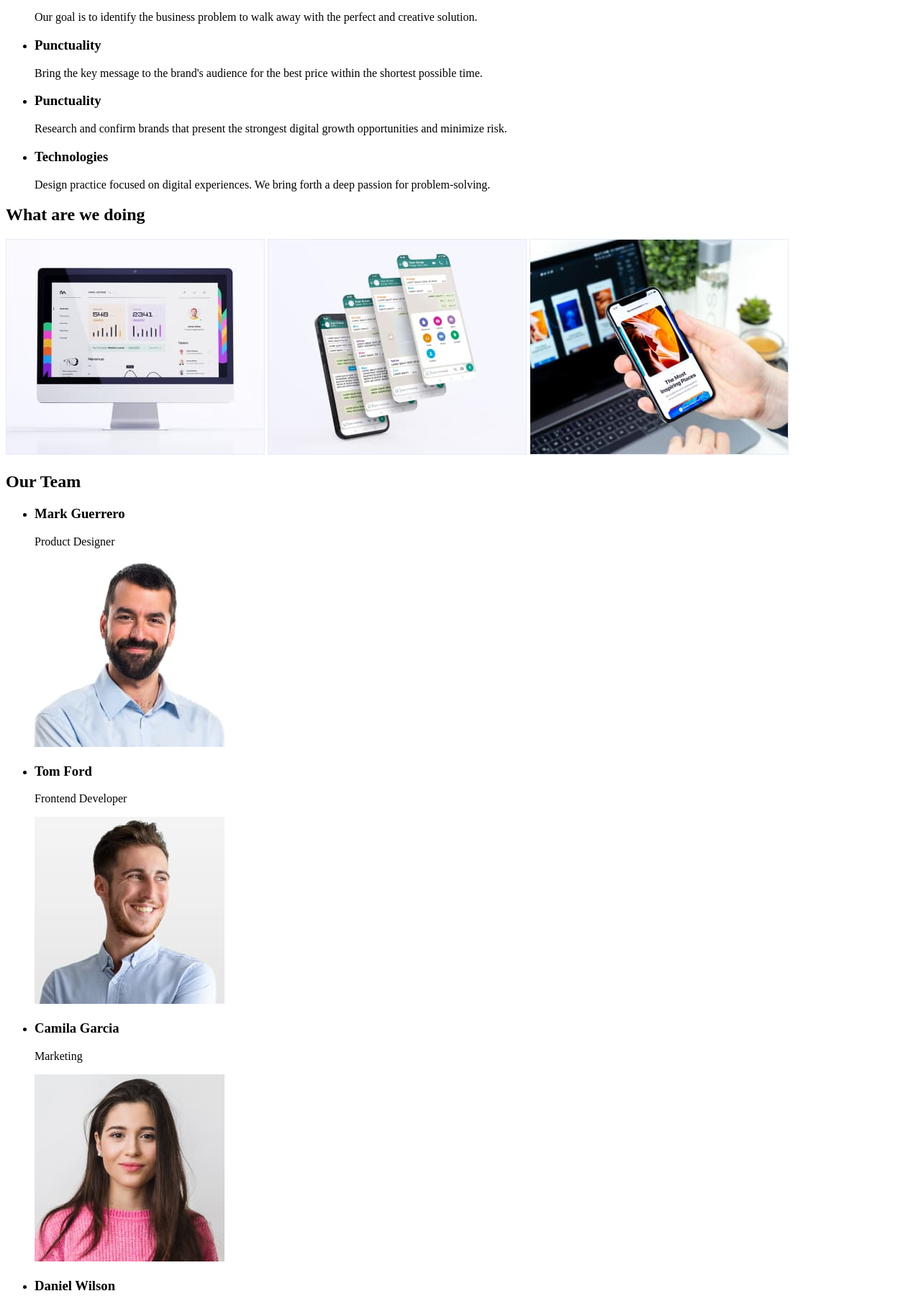
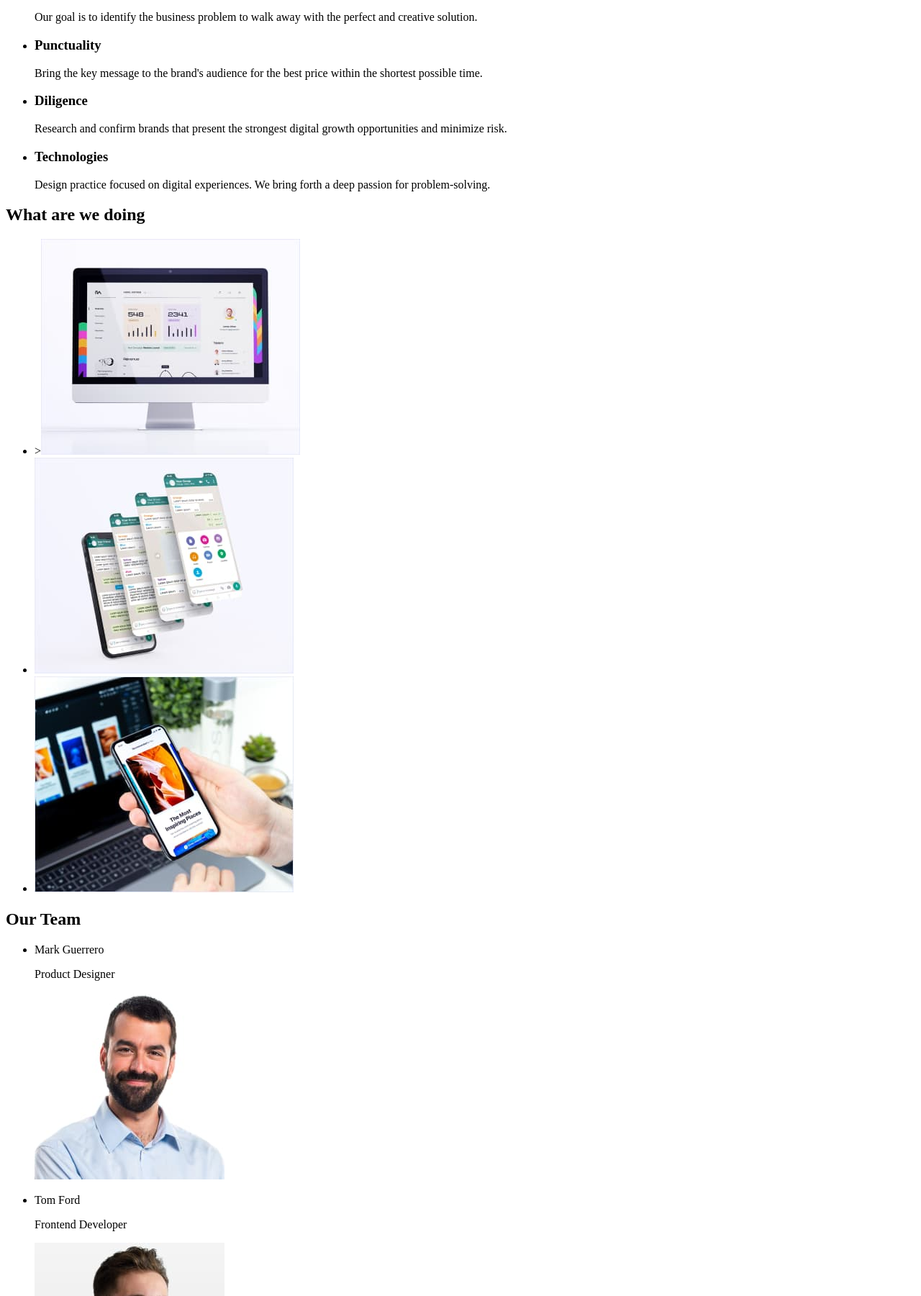
Before and after one commit to Oshkin87/goit-markup-hw-01, a plain HTML site: page index.html in a window 1280 px wide. Shown: the part 280-2081 px from the top of the page at 72% size. Drawn offline with Linux system fonts and the light colour scheme.

Commit message:
Update index.html

```diff
--- a/index.html
+++ b/index.html
@@ -29,6 +29,7 @@
             <button type="button">Order Service</button>
         </section>
         <section>
+            <h2 hidden>features</h2>
             <ul>
                 <li>
                     <h3>Strategy</h3>
@@ -40,7 +41,7 @@
                         <p>Bring the key message to the brand's audience for the best price within the shortest possible time. </p>
                 </li>
                 <li>
-                    <h3>Punctuality</h3>
+                    <h3>Diligence</h3>
                         <p>Research and confirm brands that present the strongest digital growth opportunities and minimize risk. </p>
                 </li>
                 <li>
@@ -51,25 +52,32 @@
         </section>
         <section>
             <h2>What are we doing</h2>
-                <img
+            <ul>
+                <li>><img
                         src="images/img-comp.jpg"
                         alt="monitor"
                         width="360"
                         height="300">
-                <img src="images/img-mob-soft.jpg"
-                        alt=""
+                </li>
+                <li>
+                     <img src="images/img-mob-soft.jpg"
+                        alt="mobile soft"
                         width="360"
                         height="300">
+                </li>
+                <li>
                 <img src="images/img-mob.jpg"
-                        alt=""
+                        alt="mobile phone"
                         width="360"
                         height="300">
+                </li>
+            </ul>
         </section>
         <section>
             <h2>Our Team</h2>
                 <ul>
                     <li>
-                        <h3>Mark Guerrero</h3>
+                        <p>Mark Guerrero</p>
                         <p>Product Designer</p>
                         <img src="images/product-designer.jpg"
                         alt="product designer photo"
@@ -77,7 +85,7 @@
                         height="260">
                     </li>
                     <li>
-                        <h3>Tom Ford</h3>
+                        <p>Tom Ford</p>
                         <p>Frontend Developer</p>
                         <img src="images/frontend-developer.jpg"
                         alt="frontend developer photo"
@@ -85,7 +93,7 @@
                         height="260">
                     </li>
                     <li>
-                        <h3>Camila Garcia</h3>
+                        <p>Camila Garcia</p>
                         <p>Marketing</p>
                         <img src="images/marketing.jpg"
                         alt=""
@@ -93,7 +101,7 @@
                         height="260">
                     </li>
                     <li>
-                        <h3>Daniel Wilson</h3>
+                        <p>Daniel Wilson</p>
                         <p>UI Designer</p>
                         <img src="images/ul-designer.jpg"
                         alt=""
```
